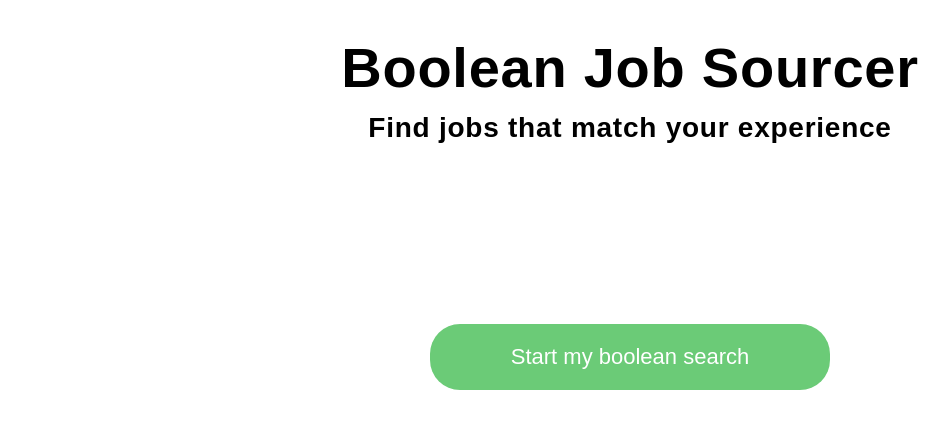
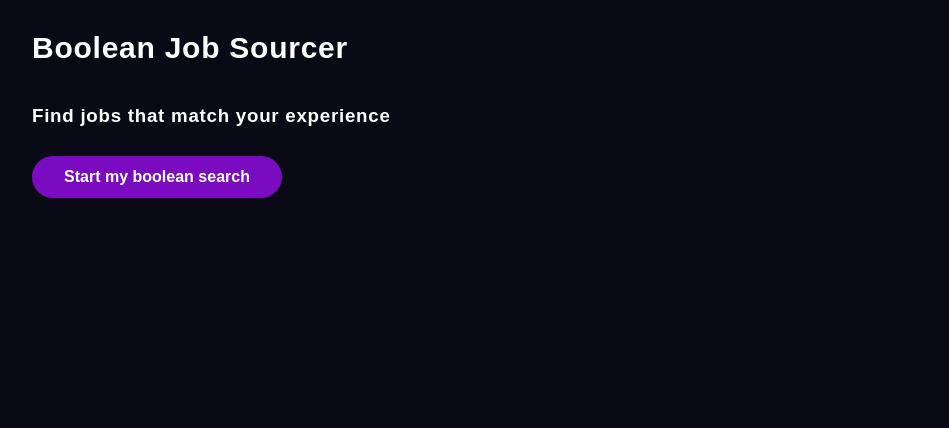
Before and after one commit to Rthompson2548/boolean-job-searcher, a React (Create React App) app: page / in a window 1280 px wide. Shown: the top 428 px of the page, without its empty margins (10-959 px from the left). Built offline with nearby package versions, Linux system fonts and the light colour scheme.

Commit message:
updated css

```diff
--- a/src/styles.css
+++ b/src/styles.css
@@ -1,21 +1,21 @@
 * {
   margin: 0;
   padding: 0;
-  background-color: #fff;
-  color: #000;
-  /* padding: 18px 0; */
+  background-color: rgb(10 10 22);
+  color: #fff;
+  font-family: 'Montserrat', sans-serif;
 }
 
 .App {
   font-family: sans-serif;
-  text-align: center;
   letter-spacing: 0.75px;
+  padding: 0 42px 12px 42px;
 }
 
 .header {
   line-height: 2rem;
   letter-spacing: 0.75px;
-  padding: 52px 0;
+  padding: 32px 0 0 0;
 }
 
 img {
@@ -24,47 +24,67 @@ img {
 }
 
 button {
-  padding: 12px 42px;
-  width: 300px;
-  border-radius: 30px;
+  border-radius: 25px;
   background-color: #fff;
   color: #000;
   border: none;
-  margin: 18px 0 0 0;
-  font-size: 20px;
+  font-size: 18px;
+  color: #fff;
+  padding: 8px 0;
+  width: 250px;
 }
 
 .app-title {
-  margin-bottom: 28px;
-  font-size: 56px;
+  margin: 0 0 36px 0 !important;
+  font-size: 30px;
+  font-weight: 900 !important;
 }
 
-.header h3 {
-  font-size: 28px;
+.what-why-info {
+  overflow: hidden;
+}
+
+.what-why-info p {
+  text-align: left !important;
+  font-weight: medium;
+  margin-bottom: 20px;
+  /* line-height: 1rem; */
+}
+
+.what-why-info h2 {
+  margin-bottom: 24px !important;
+}
+
+hr {
+  margin-bottom: 20px;
 }
 
 .start-btn {
-  background-color: #6bcb77 !important;
+  background-color: #7A0BC0;
   color: #fff;
-  font-size: 22px;
-  vertical-align: middle;
-  width: 400px;
-  padding: 20px 0;
-  margin-top: 10%;
+  font-size: 16px;
+  font-weight: bold;
+  display: flex;
+  justify-content: center !important;
+  padding: 12px 24px;
+  margin-top: 24px;
 }
 
 .pick-a-category-txt {
-  font-size: 24px;
+  font-size: 18px;
   margin-bottom: 12px;
 }
 
 input {
   background-color: #fff;
-  font-size: 18px;
+  font-size: 16px;
   color: #000;
-  width: 260px;
+  width: 225px;
+  justify-content: center !important;
+  padding: 10px 12px;
   border: 1.5px solid black;
   border-radius: 25px;
+  margin: 24px 0;
 }
 
 label {
@@ -83,16 +103,8 @@ label {
 }
 
 .category-btns button {
-  background-color: #ff6b6b;
-  color: #fff;
-  padding: 12px 42px;
-  width: 300px;
-}
-
-.category-buttons button:active,
-button:focus {
-  /* color: #fff !important;
-  background-color: #FFD93D !important; */
+  background-color: #FA58B6;
+  margin: 8px 0;
 }
 
 .category-buttons button:visited:after {
@@ -101,30 +113,28 @@ button:focus {
 }
 
 .continue-btn {
-  background-color: #4d96ff;
+  background-color: #3E00FF !important;
   color: #fff;
+  margin-top: 16px;
 }
+
 
 .keyword-form-info {
   margin-top: 24px;
 }
 
-.keyword-form-info input {
-  padding: 10px 24px 10px 10px;
-  margin-top: 16px;
-}
 
-.keyword-btns {
+.keyword-btn {
+  font-size: 16px;
+  width: 250px;
+  background-color: #FA58B6;
+  color: #fff;
+  font-size: 16px;
+  font-weight: bold;
   display: flex;
-  flex-direction: column;
-  align-items: center;
-  margin: 10px 0 24px 0;
-}
-
-.keyword-btns button {
-  background-color: #ff6b6b;
-  color: #fff;
-  font-size: 18px;
+  justify-content: center !important;
+  padding: 12px 24px;
+  margin-bottom: 16px;
 }
 
 .keyword-string {
@@ -138,15 +148,16 @@ button:focus {
   font-size: 42px !important;
 }
 
-.goodye-msg button {
-  /* background-color: #4D96FF !important; */
-  /* vertical-align: middle !important; */
+
+
+.boolean-string {
+  font-size: 24px;
+  font-weight: bold;
+  /* padding-top: 10%; */
 }
 
-.boolean-string {
-  font-size: 32px;
-  font-weight: bold;
-  padding-top: 10%;
+.boolean-string p {
+  margin-top: 52px;
 }
 
 
@@ -158,13 +169,19 @@ button:focus {
 .done-btn {
   background-color: #4d96ff !important;
   color: #fff;
-  font-size: 22px;
-  vertical-align: middle;
-  width: 400px;
-  padding: 20px 0;
-  margin-top: 36px;
+  color: #fff;
+  font-size: 16px;
+  font-weight: bold;
+  display: flex;
+  justify-content: center !important;
+  padding: 12px 24px;
+  margin-top: 24px;
 }
 
 .home-btn {
   background-color: #6bcb77 !important;
 }
+
+/* .boolean-string-txt { */
+
+/* } */
```
